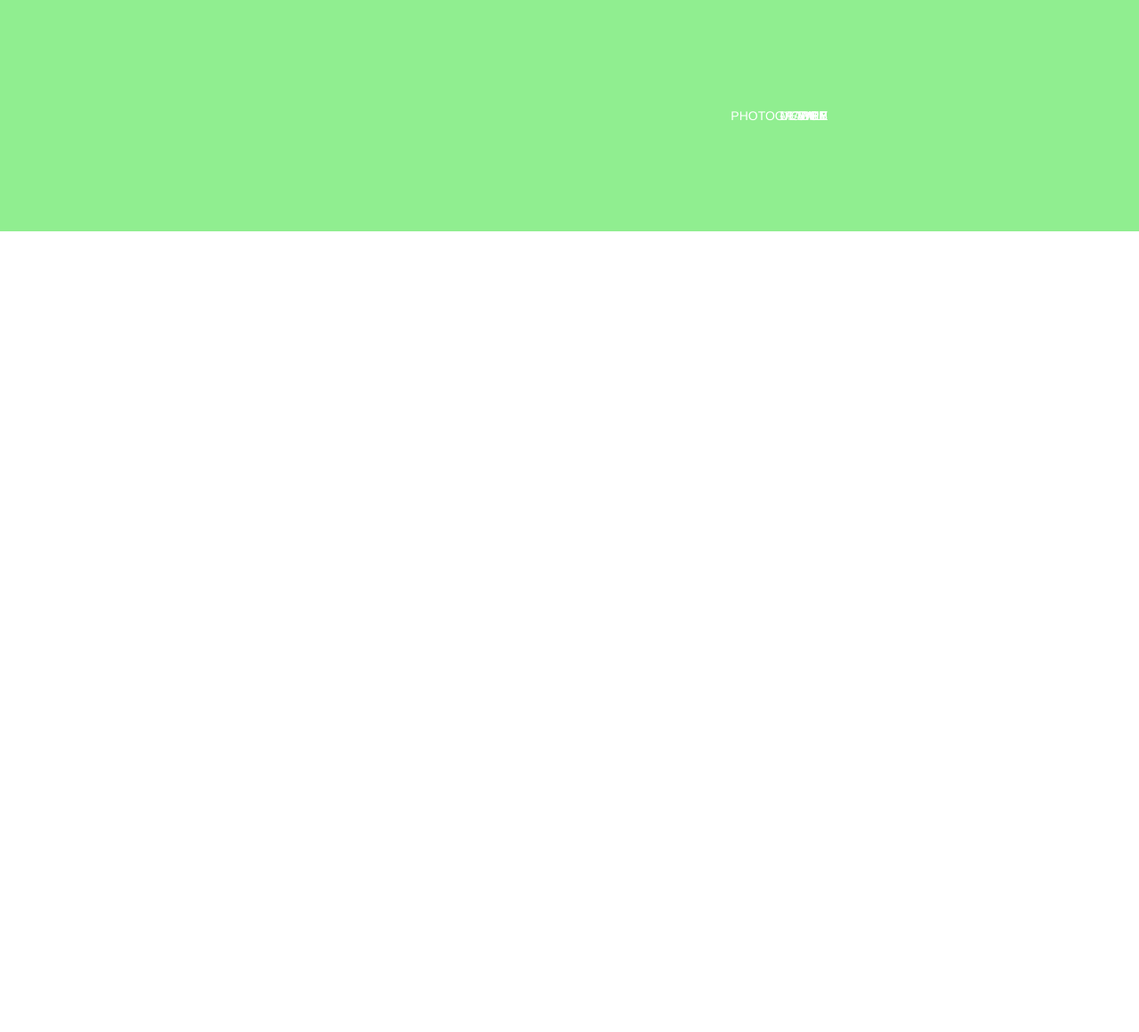
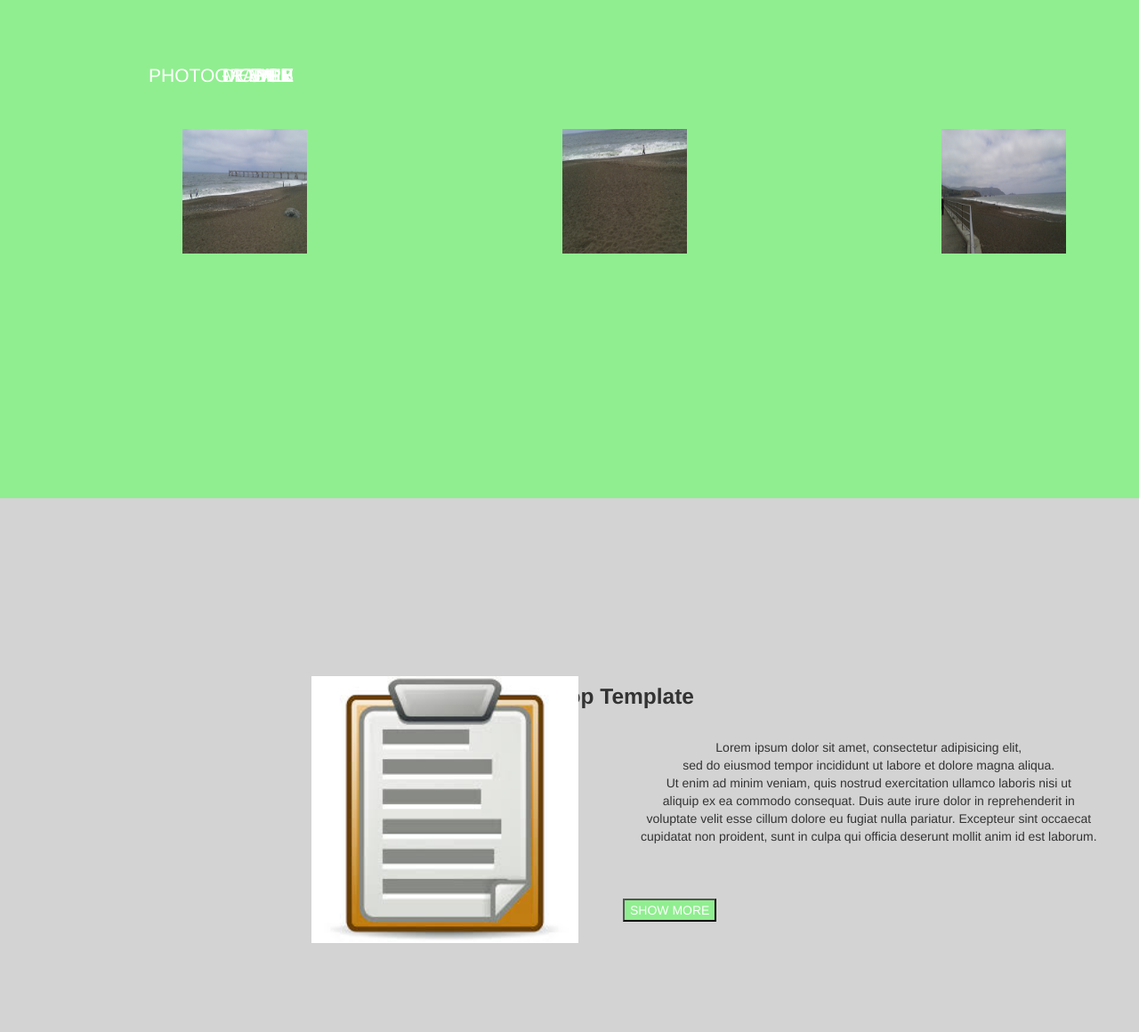
Before and after one commit to Ronlarez/week5project, a plain HTML site: page index.html in a window 1280 px wide. Shown: the part 1140-2300 px from the top of the page at 89% size. Before the commit the page ends 1400 px from the top, so only its background shows below. Drawn offline with nearby package versions, Linux system fonts and the light colour scheme.

Commit message:
fourth commit

```diff
--- a/css/main.css
+++ b/css/main.css
@@ -47,7 +47,7 @@ ul img{
 .section2{
   position: absolute;
   background-color: lightgreen;
-  height: 400px;
+  height: 700px;
   width: 100%;
   top: 1000px;
 }
@@ -69,13 +69,65 @@ h3{
   font-size: 1.5;
 }
 
+.container ul li a{
+  display: inline-block;
+  position: absolute;
+  top: 150px;
+  color: white;
+  right: 800px;
+  font-size: 1.5em;
+
+}
 
 
+.col-sm-4 img{
+  position: absolute;
+  top: 270px;
+  left: 200px;
+  height: 150px;
+  width: 150px;
+  margin: 0px;
+  padding: 5px;
 
-.section2  a{
+}
+
+.section3{
   position: absolute;
+  background-color: lightgray;
+  height: 600px;
+  width: 100%;
+  top: 1700px;
+}
+h4{
+  position: absolute;
+  float: right;
+  top: 200px;
+  right: 500px;
+  font-size: 1.75em;
+  font-weight: bold;
+}
+
+.section3 p{
+  position: absolute;
+  left: 720px;
+  top: 270px;
   text-align: center;
-  right: 200px;
+
+}
+
+.section3 img{
+  position: absolute;
+  height: 300px;
+  width: 300px;
   top: 200px;
+  left: 350px;
+}
+
+button.showmore{
+  position: absolute;
+  left:700px;
+  top: 450px;
+  background-color: lightgreen;
   color: white;
+
 }
--- a/index.html
+++ b/index.html
@@ -72,33 +72,65 @@ so i am just writing somtning here!</p>
 as it showes on the template im replicating.</p>
 
 
+<div class="container">
 
-<ul>
+
+<ul class="list-inline">
   <li>
-    <a href="#">ALL</a>
+    <a href="">ALL</a>
   </li>
   <li>
-    <a href="#">WEB</a>
+    <a href="">WEB</a>
   </li>
   <li>
-    <a href="#">MOBILE</a>
+    <a href="">MOBILE</a>
   </li>
   <li>
-    <a href="#">PHOTOGRAPHY</a>
+    <a href="">PHOTOGRAPHY</a>
   </li>
   <li>
-    <a href="#">DESIGN</a>
+    <a href="">DESIGN</a>
   </li>
   <li>
-    <a href="#">TYPE</a>
+    <a href="">TYPE</a>
   </li>
 </ul>
+</div>
+  <div class="col-sm-4">
+      <img src="img/beach1.jpg" alt="">
+  </div>
+  <div class="col-sm-4">
+      <img src="img/beach2.jpg" alt="">
+  </div>
+
+  <div class="col-sm-4">
+  <img src="img/beach3.jpg" alt="">
+  </div>
+</section>
+
+<section class="section3">
+  <h4>Layered Neatly Photoshop Template</h4>
+<p>Lorem ipsum dolor sit amet, consectetur adipisicing elit,<br>
+  sed do eiusmod tempor incididunt ut labore et dolore magna aliqua.<br>
+ Ut enim ad minim veniam, quis nostrud exercitation ullamco laboris nisi ut<br>
+  aliquip ex ea commodo consequat. Duis aute irure dolor in reprehenderit in<br>
+   voluptate velit esse cillum dolore eu fugiat nulla pariatur. Excepteur sint occaecat<br>
+    cupidatat non proident, sunt in culpa qui officia deserunt mollit anim id est laborum.</p>
+
+  <div class="container">
+    <img src="img/clipboard.jpg" alt="">
+</div>
+<div class="button">
+<button class="showmore" type="button" onclick="alert('Hello world!')">SHOW MORE</button>
+
+</div>
+
+
+
 
 
 
 </section>
-
-
 
 
 
```
Also changed, not shown: img/beach1.jpg (added), img/beach2.jpg (added), img/beach3.jpg (added).
